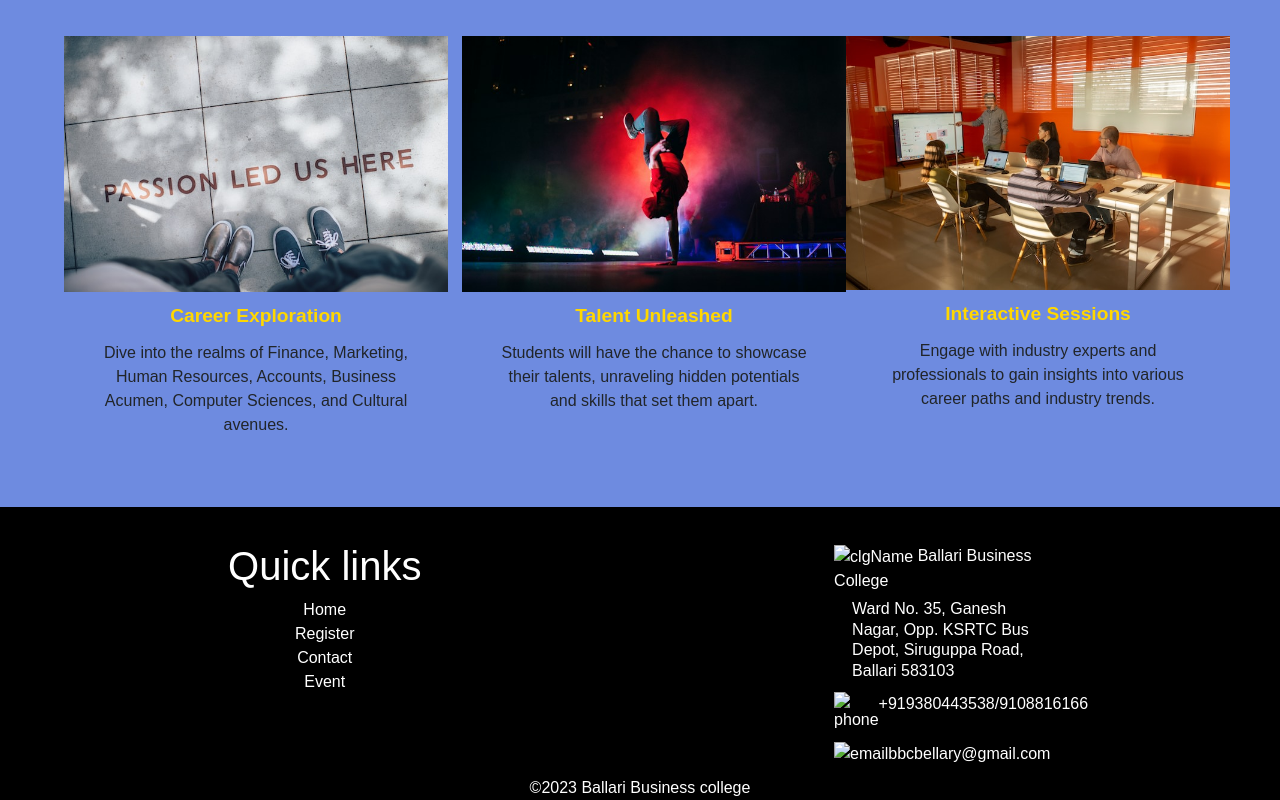
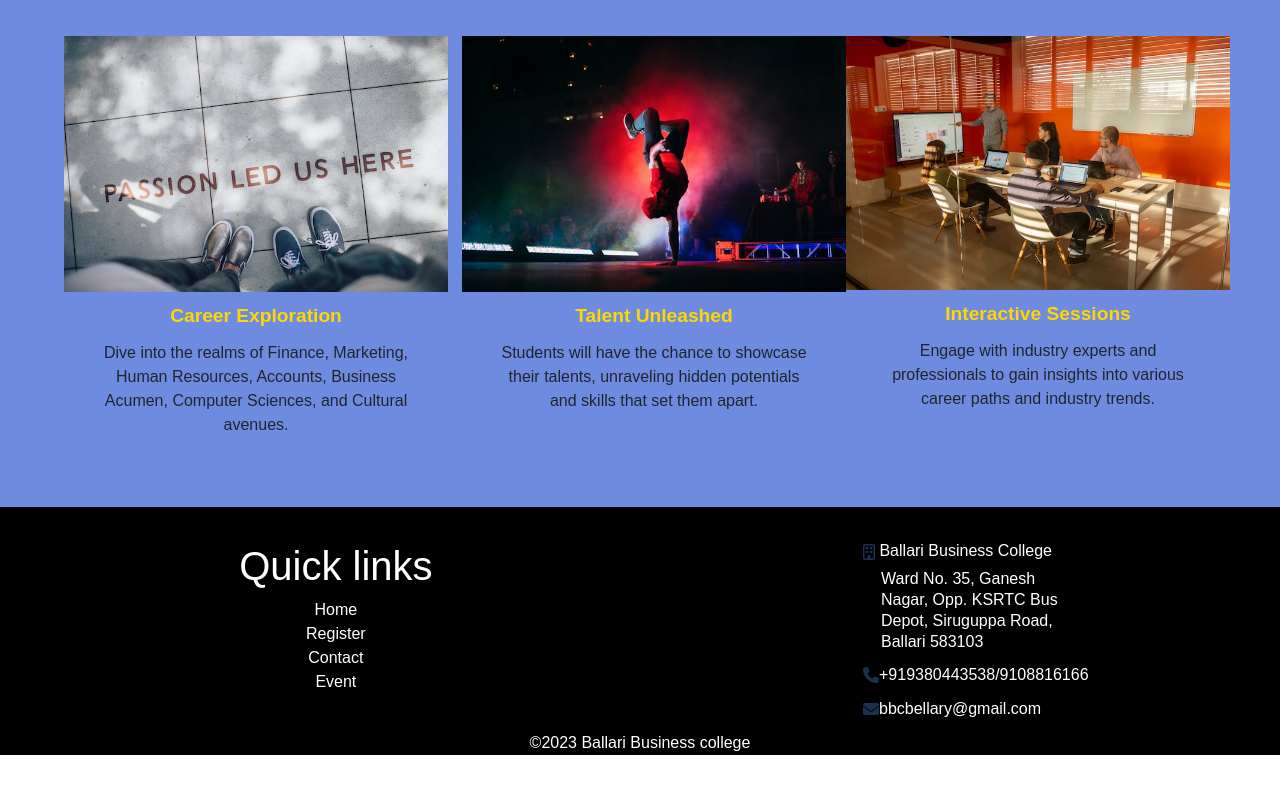
Before and after one commit to negativ14/BBC-EVENTS, a website: page index.html in a window 1280 px wide. Shown: the part 2050-2850 px from the top of the page. After the commit the page ends 2805 px from the top, so only its background shows below. Drawn offline with nearby package versions, Linux system fonts and the light colour scheme.

Commit message:
Update index.html

```diff
--- a/index.html
+++ b/index.html
@@ -197,7 +197,7 @@
             <div class="one-container">
 
               <div class="clg-name">
-                <img src="images/building.svg" alt="clgName" class="building"/>
+                <img src="building.svg" alt="clgName" class="building"/>
                 Ballari Business College
               </div>
               <div class="address">
@@ -205,12 +205,12 @@
                 Ballari 583103
               </div>
               <div class="phnoContainer">
-                <img src="images/phone.svg" alt="phone" />
+                <img src="phone.svg" alt="phone" />
                 <div class="phno">+919380443538/9108816166</div>
               </div>
 
               <div class="emailContainer">
-                <img src="images/email.svg" alt="email" />
+                <img src="email.svg" alt="email" />
                 <div class="email">bbcbellary@gmail.com</div>
               </div>
             </div>
```
